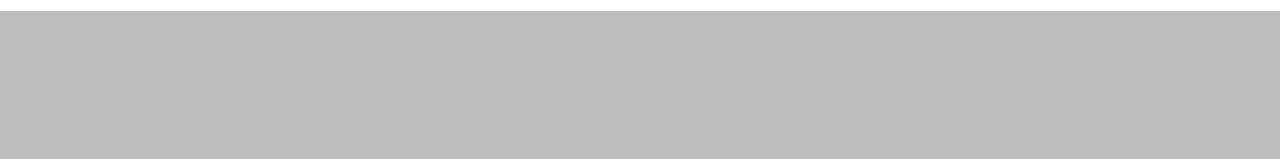
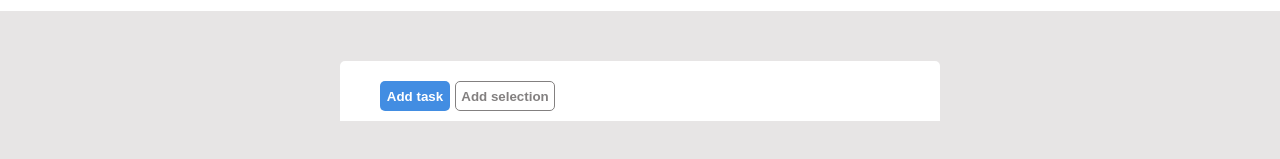
Before and after one commit to LorenzoVivenzio/html-css-toboolist, a plain HTML site: page index.html in a window 1280 px wide. Shown: the part 63-222 px from the top of the page. Drawn offline with Linux system fonts and the light colour scheme.

Commit message:
feat: fine menu task

```diff
--- a/css/style.css
+++ b/css/style.css
@@ -5,20 +5,50 @@
     box-sizing: border-box;
 }
 body{
-    background-color: #bebdbd;
+    background-color: #e7e5e5;
 }
 header{
     background-color: white;
+    margin-bottom: 50px;
 }
 .logo{
     margin:10px;
     display: inline-block;
     width: 100%;
-
-}
+    }
 .toboolist{
     font-size: 40px;
     font-family: sans-serif;
     font-weight:bold ;
     vertical-align: top;
 }
+.menu-add{
+    margin: 0 auto;
+    padding-top: 20px;
+    padding-left: 40px;
+    padding-bottom: 10px;
+     width: 600px;
+    background-color: white;
+    border-radius: 5px 5px 0 0;
+    display: flex;
+}
+.button-task{
+
+    background-color: #428de2;
+    width: 70px;
+    height: 30px;
+    color: white;
+    border: none;
+    border-radius: 5px;
+    font-weight: bold;
+    }
+.button-selection{
+    height: 30px;
+    width: 100px;
+    background-color: white;
+    color: #838080;
+    font-weight: bold;
+    border-radius: 5px;
+    border: 1px solid #838080;
+    margin-left: 5px
+}
--- a/index.html
+++ b/index.html
@@ -16,10 +16,17 @@
     </header>
     <!-- fine logo -->
      <!-- inizio menu add -->
-      <section></section>
+      <section>
+        <main>
+        <div class="menu-add">
+            <button class="button-task">Add task</button>
+            <button class="button-selection">Add selection</button>
+        </div>
+      </section>
       <!-- fine menu add -->
-       <!-- inizio main -->
+       <!-- inizio task -->
         <section></section>
-       <!-- fine main -->
+       <!-- fine task -->
+        </main>
 </body>
 </html>
```
